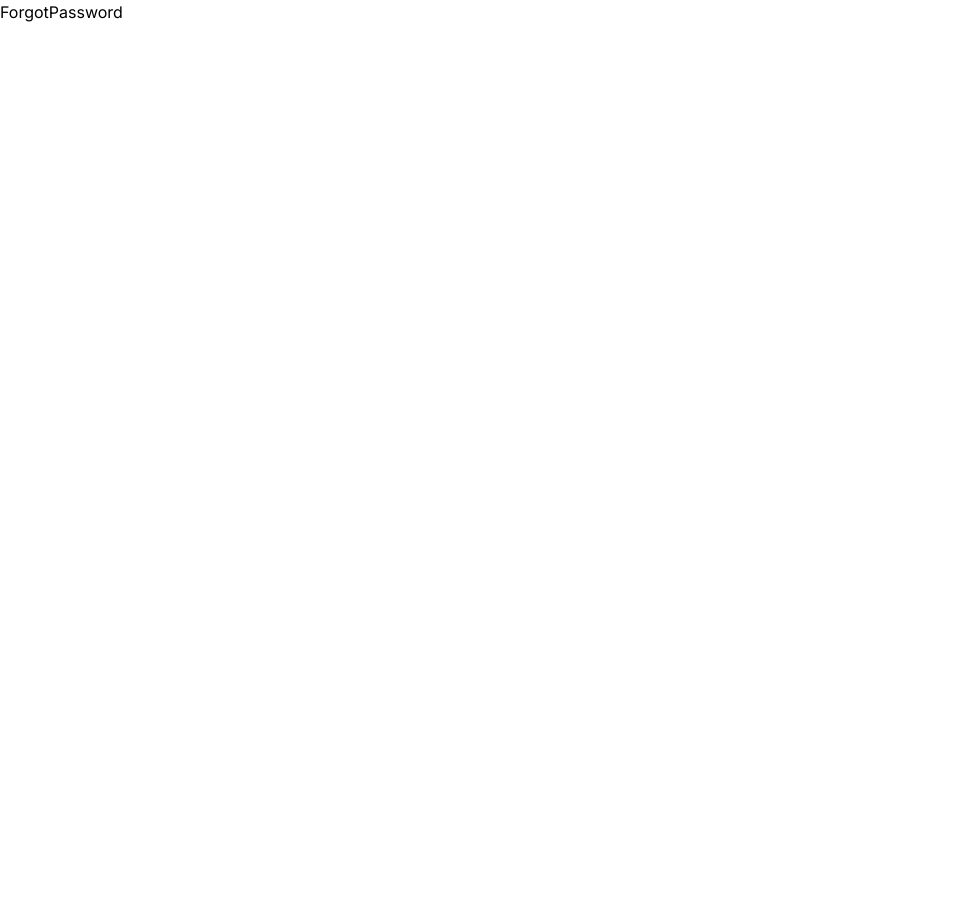
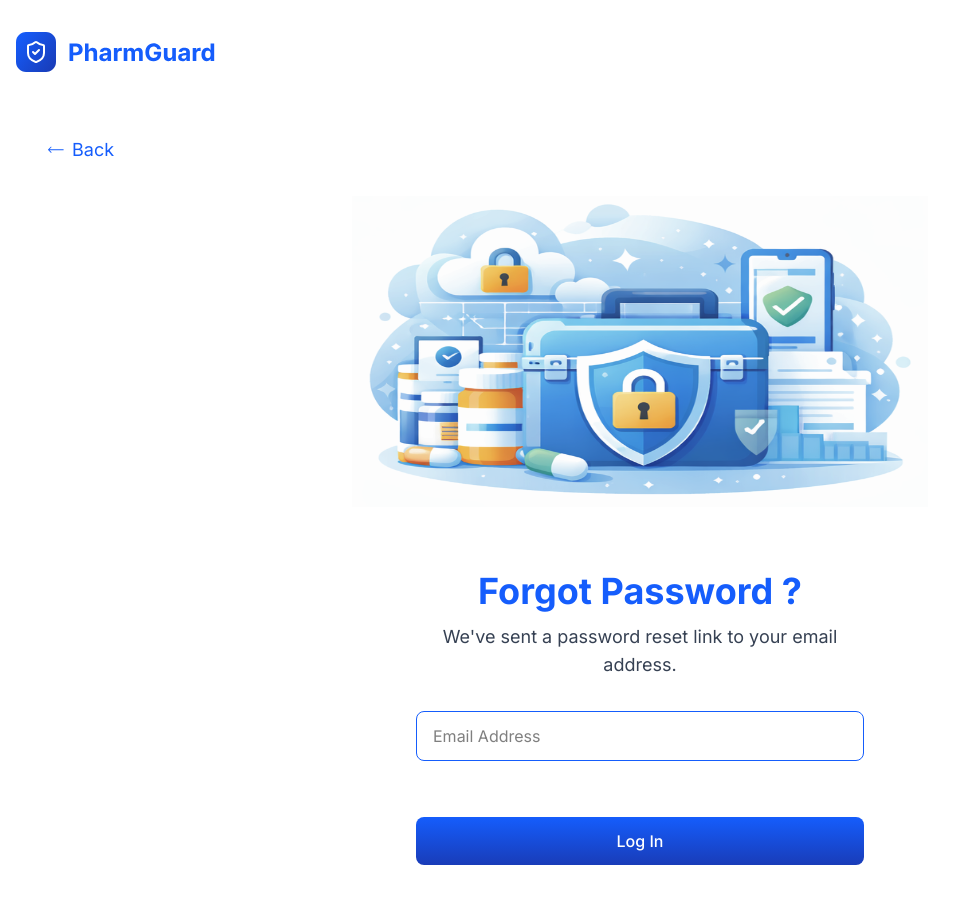
Before and after one commit to PharmGuard/PharmGuard-frontend, a React (Vite) app: page /auth/forgot-password in a window 1280 px wide. Shown: the whole page, without its empty margins (0-973 px from the left). Before the commit the page ends 800 px from the top, so only its background shows below. Built offline with nearby package versions, Linux system fonts and the light colour scheme.

Commit message:
feat: Add forgot password page
- Added a new page for users to request a password reset link if they forget their password.
- Updated routes to include the new forgot password page.
- forgot password recieves user email and submits

```diff
--- a/src/pages/Auth/ForgotPassword/index.jsx
+++ b/src/pages/Auth/ForgotPassword/index.jsx
@@ -1,9 +1,55 @@
-import React from 'react'
+import React from "react";
+import { Link } from "react-router-dom";
+import BackArrow from "../../../assets/icons/back-arrow.svg?react";
+import { Form,FormInput, FormButton } from "../../../components/Form";
 
 const ForgotPassword = () => {
   return (
-    <div>ForgotPassword</div>
-  )
-}
+    <div className="flex flex-col min-h-screen px-4">
+      <img src="/logo.svg" alt="PharmGuard Logo" className="w-50 h-auto my-8" />
+      <div className="flex flex-col bg-white p-8">
+        <Link
+          to="/"
+          className="flex items-center gap-2 text-lg text-primary hover:underline w-fit mb-8"
+        >
+          <BackArrow className="w-4 h-4" />
+          Back
+        </Link>
+        <div className="flex items-center justify-center">
+          <img
+            src="/auth/forgot-password.svg"
+            alt="Forgot Password Illustration"
+            className="w-full max-w-xl"
+          />
+        </div>
+      </div>
 
-export default ForgotPassword
+      <div className="flex flex-col items-center justify-center p-8">
+        <div className="w-full max-w-md">
+          <div className="text-center mb-8">
+            <h2 className="text-3xl lg:text-4xl text-primary font-bold mb-3">
+              Forgot Password ?
+            </h2>
+            <p className="text-primary-text text-lg">
+              We've sent a password reset link to your email address.
+            </p>
+          </div>
+
+          <Form className="space-y-8 mb-2">
+            <FormInput
+              type="email"
+              name="email"
+              placeholder="Email Address"
+              className="w-full"
+            />
+            <FormButton className="w-full mt-6 cursor-pointer">
+              Log In
+            </FormButton>
+          </Form>
+        </div>
+      </div>
+    </div>
+  );
+};
+
+export default ForgotPassword;
```
Also changed, not shown: public/auth/forgot-password.svg (added).
